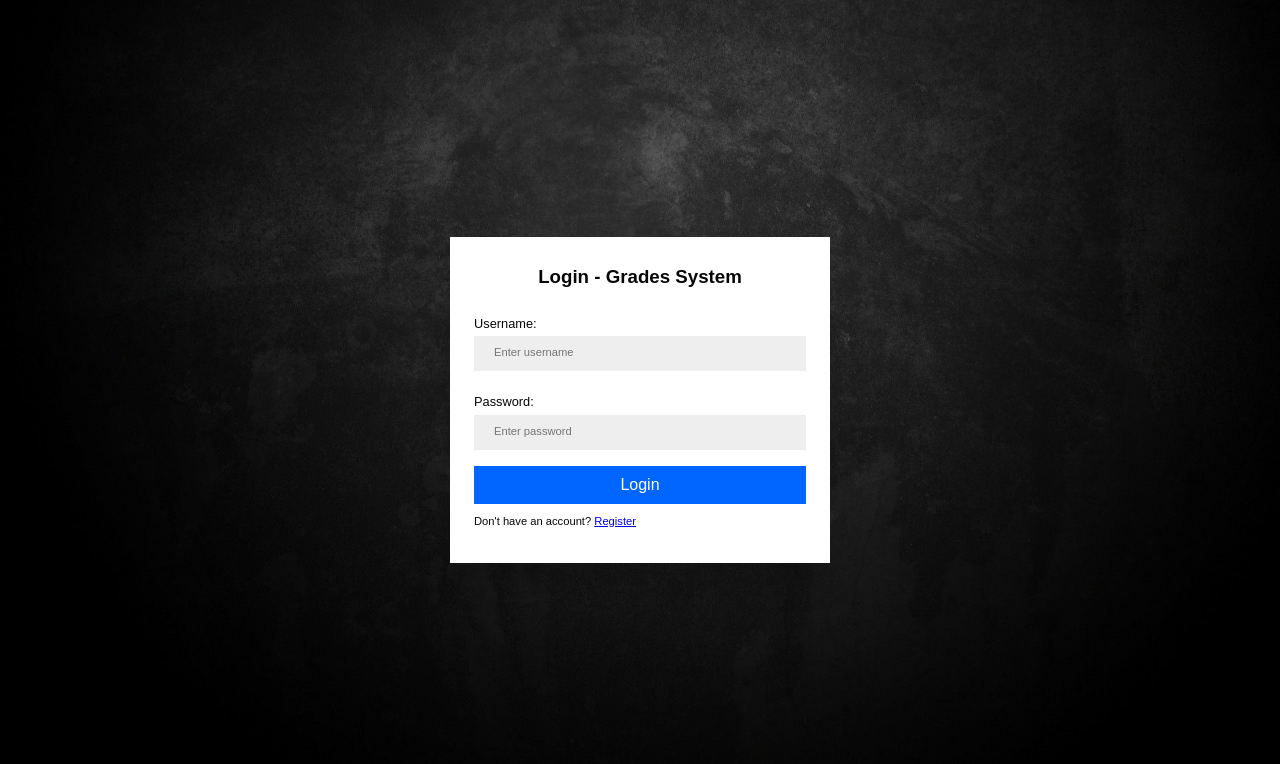
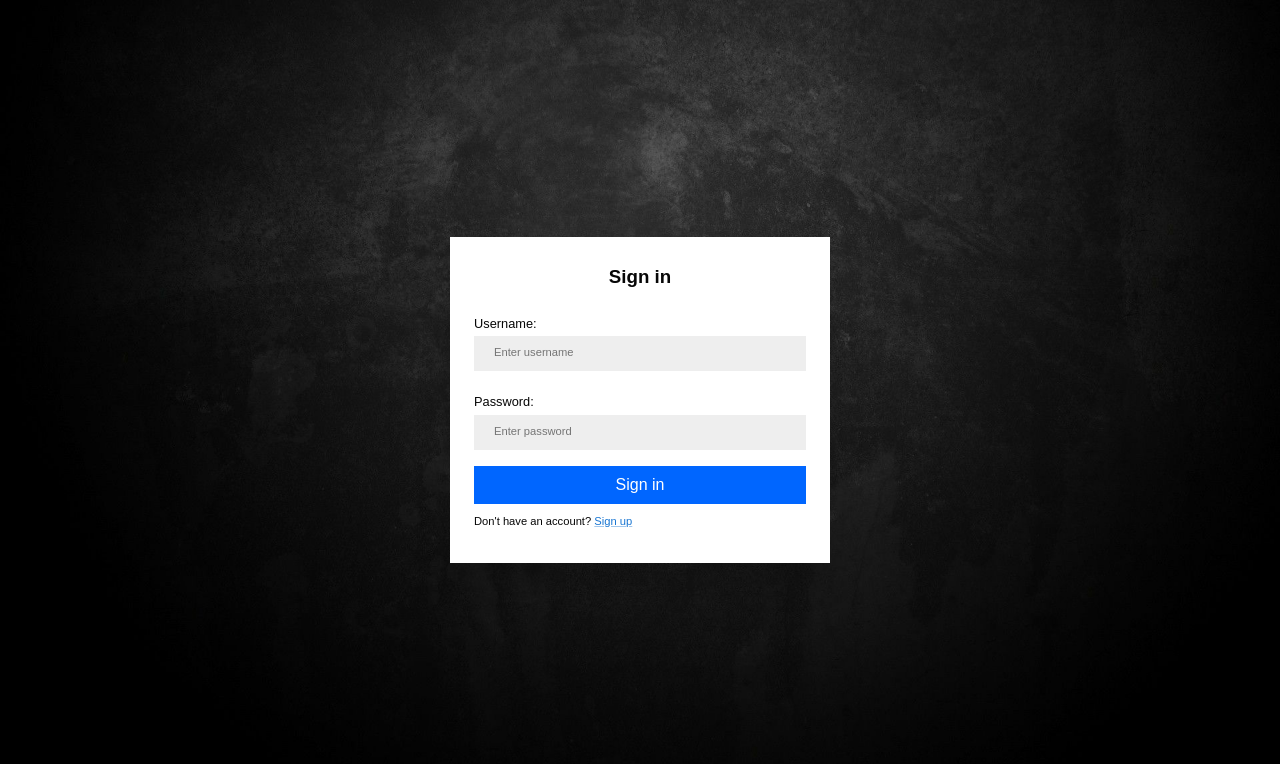
Before and after one commit to akamary/mern-grade, a React (Create React App) app: page /login in a window 1280 px wide. Shown: the top 764 px of the page. Built offline with nearby package versions, Linux system fonts and the light colour scheme.

Commit message:
new changes

```diff
--- a/src/App.js
+++ b/src/App.js
@@ -2,11 +2,12 @@ import React from 'react';
 import {BrowserRouter as Router, Routes, Route} from 'react-router-dom';
 import LoginScreen from "./components/screens/LoginScreen.js";
 import RegisterScreen from "./components/screens/RegisterScreen.js";
+import LecturerScreen from "./components/LecturerScreen.js";
 import ErrorPage from "./components/ErrorPage/ErrorPage";
-import LecturerScreen from "./components/LecturerScreen.js";
-import StudentsScreen from './components/StudentsScreen';
 import { UserContext } from './UserContext.js';
 import { useState , useMemo} from 'react';
+import StudentsScreen from './components/StudentsScreen';
+
 
 const App = () => {
   const [value, setValue] = useState(null)
--- a/src/components/LecturerScreen.js
+++ b/src/components/LecturerScreen.js
@@ -1,13 +1,13 @@
 import * as React from "react";
 import { Container, AppBar, Typography, Grow, Grid } from "@mui/material";
+import axios from "axios";
 import Student from "./showStudent/showStudent.js";
 import Create from "./createStudent/createStudent.js";
+import Button from "@mui/material/Button";
 import useStyles from "../styles";
 import { useState, useEffect } from "react";
-import axios from "axios";
 import LogoutIcon from '@mui/icons-material/Logout';
 import { useNavigate } from "react-router-dom";
-import Button from "@mui/material/Button";
 import { Box } from "@mui/system";
 import "./screens/backscreens.css";
 
--- a/src/components/StudentsScreen.js
+++ b/src/components/StudentsScreen.js
@@ -1,13 +1,13 @@
 import * as React from "react";
 import { Container, AppBar, Typography, Grow, Grid } from "@mui/material";
 import CurrStudent from "./showCurrStudent/showCurrStudent.js";
+import { Box } from "@mui/system";
 import useStyles from "../styles";
 import { useState, useEffect, useContext } from "react";
 import axios from "axios";
+import { UserContext } from "../UserContext";
+import Button from "@mui/material/Button";
 import { useNavigate } from "react-router-dom";
-import Button from "@mui/material/Button";
-import { Box } from "@mui/system";
-import { UserContext } from "../UserContext";
 import "./screens/backscreens.css";
 
 const StudentsScreen = ({ history }) => {
@@ -16,7 +16,7 @@ const StudentsScreen = ({ history }) => {
   const [error, setError] = useState("");
   const [privateData, setPrivateData] = useState("");
   const { value, setValue } = useContext(UserContext);
-  let currUser = value; //holds the name of the current online user
+  let currUser = value;
 
   useEffect(() => {
     if (!localStorage.getItem("authToken")) {
--- a/src/components/createStudent/createStudent.js
+++ b/src/components/createStudent/createStudent.js
@@ -44,6 +44,7 @@ export default function Create() {
           setStudent({...student, grade: event.target.value})
       }}/>
 
+
       <Button variant="contained" startIcon={<AddIcon />} onClick={createStudent}>ADD</Button>
     </Box>
     </>
--- a/src/components/screens/LoginScreen.js
+++ b/src/components/screens/LoginScreen.js
@@ -1,12 +1,25 @@
-import { useState, useEffect, useContext } from 'react';
-import axios from 'axios';
-import {Link, useNavigate} from 'react-router-dom';
+import { useState, useEffect, useContext } from "react";
+import { useNavigate } from "react-router-dom";
 import "./LoginScreen.css";
 import "./background.css";
-import { UserContext } from '../../UserContext';
+import axios from "axios";
+import PersonIcon from "@mui/icons-material/Person";
+import { UserContext } from "../../UserContext";
+import {
+  Avatar,
+  Button,
+  Grid,
+  Paper,
+  TextField,
+  Typography,
+} from "@mui/material";
+import LockIcon from "@mui/icons-material/Lock";
+import FormControlLabel from "@mui/material/FormControlLabel";
+import Checkbox from "@mui/material/Checkbox";
+import Link from "@mui/material/Link";
 
-  const LoginScreen = ({history})=> {
-  let navigate=useNavigate();
+const LoginScreen = ({ history }) => {
+  let navigate = useNavigate();
   const [username, setUsername] = useState("");
   const [type, setType] = useState("");
   const [password, setPassword] = useState("");
@@ -14,10 +27,10 @@ import { UserContext } from '../../UserContext';
   const [usersList, setUsersList] = useState([]);
 
   let ans;
-  const {value, setValue} = useContext(UserContext);
+  const { value, setValue } = useContext(UserContext);
 
   useEffect(() => {
-    if(localStorage.getItem("authToken")) {
+    if (localStorage.getItem("authToken")) {
       navigate("/");
     }
   }, [history]);
@@ -27,22 +40,25 @@ import { UserContext } from '../../UserContext';
 
     const config = {
       header: {
-        "Content-Type": "application/json"
+        "Content-Type": "application/json",
       },
     };
     try {
+      const { data } = await axios.post(
+        "https://mern-grade.herokuapp.com/api/auth/login",
+        { username, password },
+        config
+      );
 
-      const {data} = await axios.post("https://mern-grade.herokuapp.com/api/auth/login", {username, password}, config);
-
-      axios.get('https://mern-grade.herokuapp.com/api/auth/login').then((allUsers) => {
+      axios
+        .get("https://mern-grade.herokuapp.com/api/auth/login")
+        .then((allUsers) => {
           setUsersList(allUsers.data);
-      ans = allUsers.data.find(user =>user.username===username);
+          ans = allUsers.data.find((user) => user.username === username);
           setValue(ans.username);
           localStorage.setItem("authToken", data.token);
-      if (ans.type=="Lecturer")
-        navigate("/lecturer");
-      else
-        navigate("/student");
+          if (ans.type == "Lecturer") navigate("/lecturer");
+          else navigate("/student");
         });
     } catch (error) {
       setError(error.response.data.error);
@@ -51,34 +67,44 @@ import { UserContext } from '../../UserContext';
       }, 5000);
     }
   };
-
-  return (
+  return(
   <div className="background-image">
-    <div className= "login-screen">
+      <div className="login-screen">
         <form onSubmit={loginHandler} className="login-screen__form">
-      <h3 className="login-screen__title">Login - Grades System</h3>
+          <h3 className="login-screen__title">Sign in</h3>
           {error && <span className="error-message">{error}</span>}
-      <div className="form-group">
+          <div className="form-group" >
             <label htmlFor="name">Username:</label>
-        <input type="text"
-        required id="name"
+            <input startIcon={<PersonIcon />}
+              type="text"
+              required
+              id="name"
               placeholder="Enter username"
               value={username}
-        onChange={(e) => setUsername(e.target.value)}/>
+              onChange={(e) => setUsername(e.target.value)}
+            />
           </div>
 
           <div className="form-group">
             <label htmlFor="password">Password:</label>
-        <input type="password"
-        required id="password"
+            <input
+              type="password"
+              required
+              id="password"
               placeholder="Enter password"
               value={password}
-        onChange={(e) => setPassword(e.target.value)}/>
+              onChange={(e) => setPassword(e.target.value)}
+            />
           </div>
 
-      <button type= "submit" className= "btn btn-primary">Login</button>
-      <span className="login-screen__subtext">Don't have an account? <Link to="/register">Register</Link></span>
-      </form></div>
+          <button type="submit" className="btn btn-primary">
+            Sign in
+          </button>
+          <span className="login-screen__subtext">
+            Don't have an account? <Link to="/register">Sign up</Link>
+          </span>
+        </form>
+      </div>
     </div>
   );
 };
--- a/src/index.js
+++ b/src/index.js
@@ -1,9 +1,10 @@
 import React from 'react';
 import ReactDOM from 'react-dom';
-import './index.css';
+import { UserContext } from './UserContext.js';
 import App from './App';
 import reportWebVitals from './reportWebVitals';
-import { UserContext } from './UserContext.js';
+import './index.css';
+
 
 ReactDOM.render(
   <React.StrictMode>
```
Also changed, not shown: src/components/showCurrStudent/showCurrStudent.js (+4 -4 lines), src/components/showStudent/showStudent.js (+4 -3 lines). Lines whose indentation alone changed are shown as unchanged.
